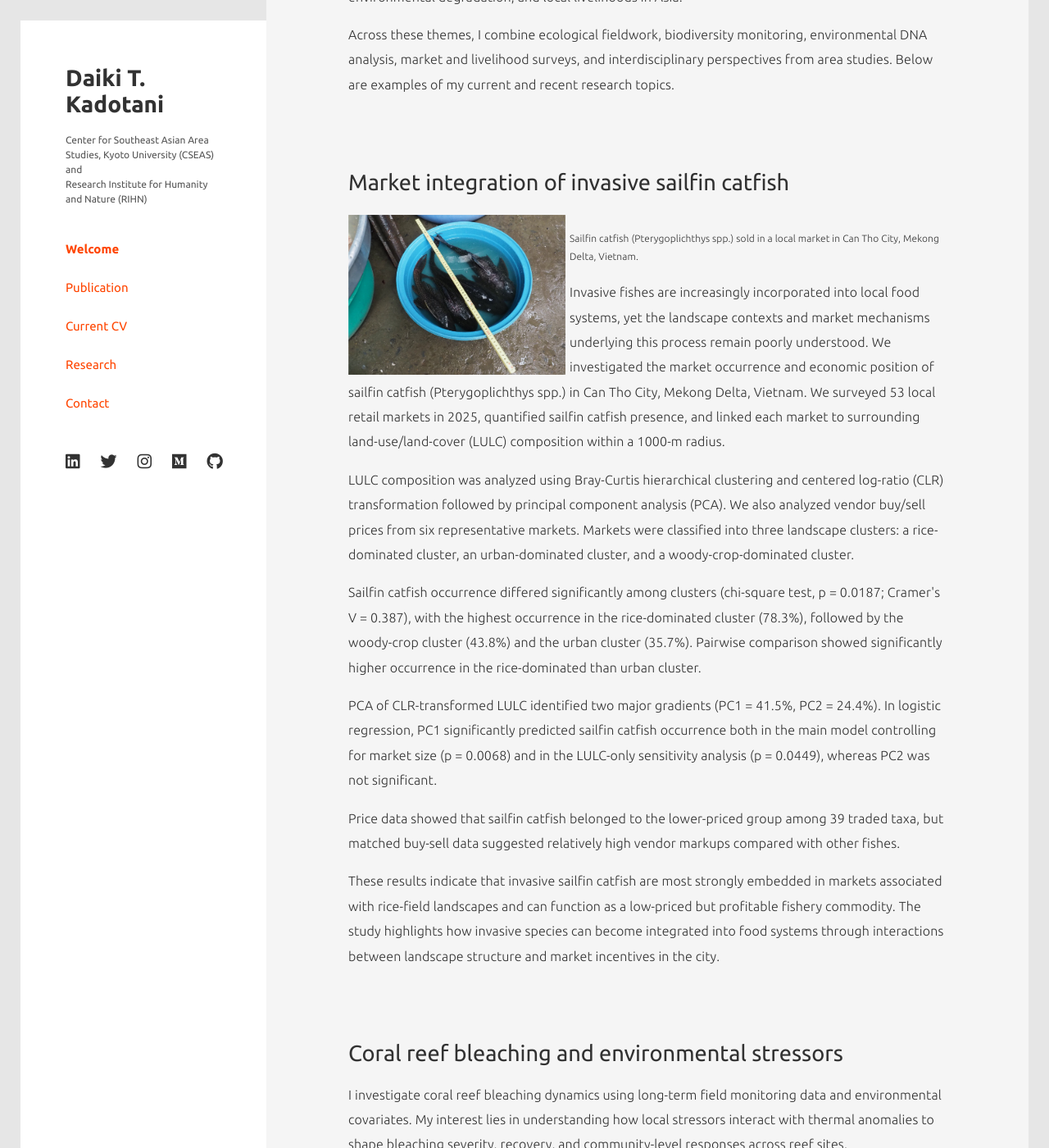
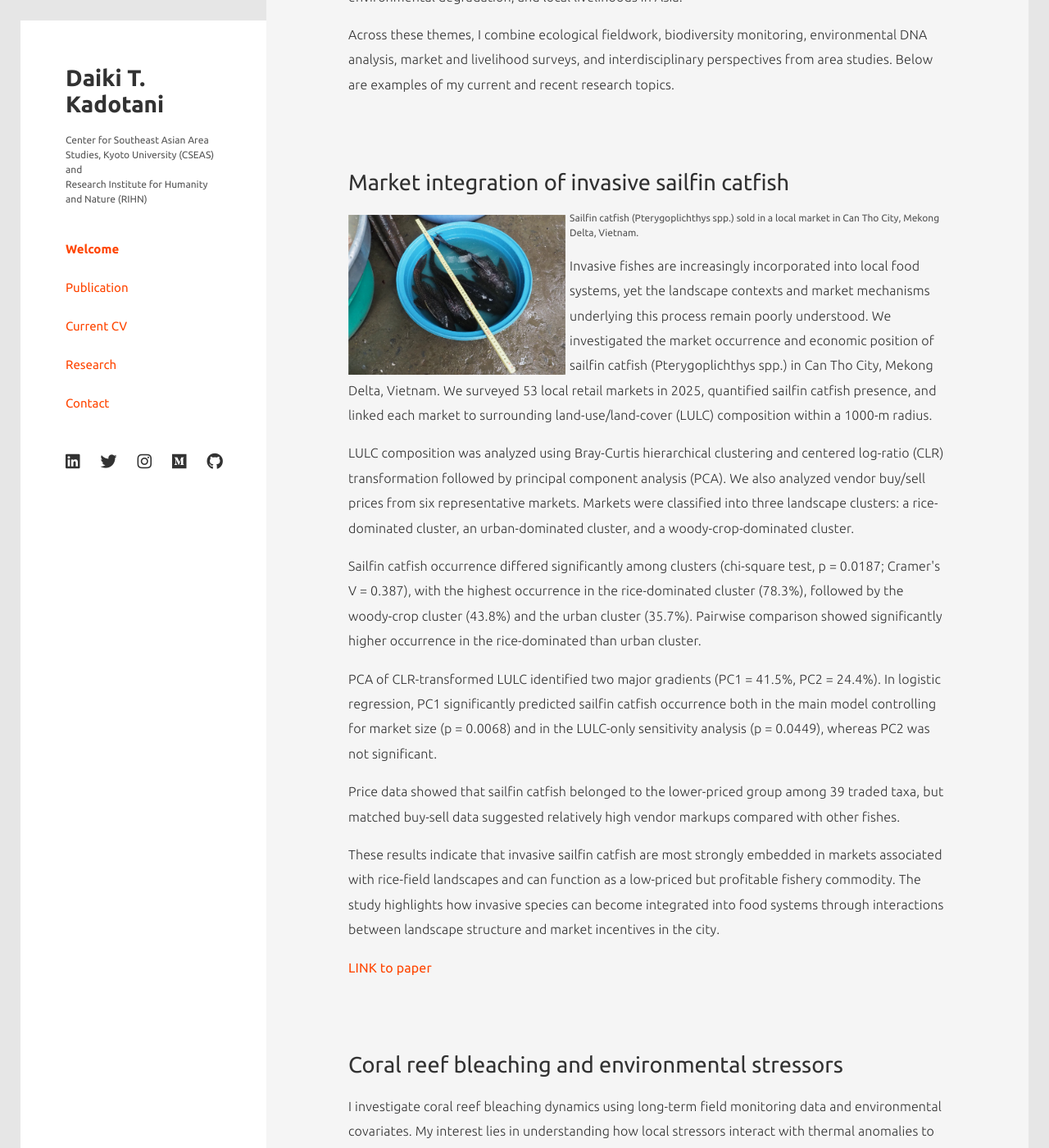
Before and after one commit to tjdk1992/tjdk1992.github.io, a Jekyll site: the page built from research.md, in a window 1280 px wide and 1400 px high, scrolled down 294 px. Shown: the whole window at 82% size. Built offline with Jekyll 4.4.1, drawn with Linux system fonts in a browser that asks for light colours; nearby versions of some CDN libraries.

Commit message:
Update research page with figure caption and paper link

```diff
--- a/assets/css/pages/research.css
+++ b/assets/css/pages/research.css
@@ -40,6 +40,7 @@
   margin-bottom: .7em;
 }
 
+/* default image rule kept for compatibility with older content */
 #main img {
   width: 270px;
   float: left;
@@ -48,7 +49,30 @@
   padding-top: 5px;
 }
 
-/* full-width photo styles for future research page images */
+/* full-width photo block for current and future research images */
+.research-figure {
+  width: 100%;
+  margin: 0 0 1em 0;
+}
+
+.research-figure img {
+  width: 100%;
+  display: block;
+  float: none;
+  padding-right: 0;
+  padding-top: 0;
+  margin-bottom: 0;
+}
+
+.research-figure figcaption {
+  width: 100%;
+  color: rgb(85, 85, 85);
+  font-size: 12px;
+  line-height: 1.5;
+  margin-top: 4px;
+  margin-bottom: 0;
+}
+
 img.nature,
 img.culture,
 img.contact-photo,
@@ -67,6 +91,16 @@ img.research-photo {
   line-height: 1.5;
   margin-top: 0;
   margin-bottom: 0.9em;
+}
+
+.paperlink {
+  font-weight: 400;
+  color: orangered;
+  text-decoration: none;
+}
+
+.paperlink:hover {
+  text-decoration: underline;
 }
 
 #copyright {
@@ -114,6 +148,7 @@ img.research-photo {
     padding-top: 0;
   }
 
+  .research-figure figcaption,
   .imgcap {
     font-size: 12px;
   }
--- a/research.md
+++ b/research.md
@@ -21,11 +21,12 @@ permalink: /research/
 <section>
   <h2>Market integration of invasive sailfin catfish</h2>
 
-  <p class="imgcap">
-    <img src="{{ '/assets/img/research/market_sold_suckermouth.jpg' | relative_url }}" class="research-photo" alt="Sailfin catfish sold in a local market in Can Tho City, Mekong Delta, Vietnam">
-    <br>
-    Sailfin catfish (Pterygoplichthys spp.) sold in a local market in Can Tho City, Mekong Delta, Vietnam.
-  </p>
+  <figure class="research-figure">
+    <img src="{{ '/assets/img/research/market_sold_suckermouth.jpg' | relative_url }}" alt="Sailfin catfish sold in a local market in Can Tho City, Mekong Delta, Vietnam">
+    <figcaption>
+      Sailfin catfish (Pterygoplichthys spp.) sold in a local market in Can Tho City, Mekong Delta, Vietnam.
+    </figcaption>
+  </figure>
 
   <p>
     Invasive fishes are increasingly incorporated into local food systems, yet the landscape contexts and market mechanisms underlying this process remain poorly understood. We investigated the market occurrence and economic position of sailfin catfish (Pterygoplichthys spp.) in Can Tho City, Mekong Delta, Vietnam. We surveyed 53 local retail markets in 2025, quantified sailfin catfish presence, and linked each market to surrounding land-use/land-cover (LULC) composition within a 1000-m radius.
@@ -49,6 +50,10 @@ permalink: /research/
 
   <p>
     These results indicate that invasive sailfin catfish are most strongly embedded in markets associated with rice-field landscapes and can function as a low-priced but profitable fishery commodity. The study highlights how invasive species can become integrated into food systems through interactions between landscape structure and market incentives in the city.
+  </p>
+
+  <p>
+    <a href="#" class="paperlink">LINK to paper</a>
   </p>
 </section>
 
```
